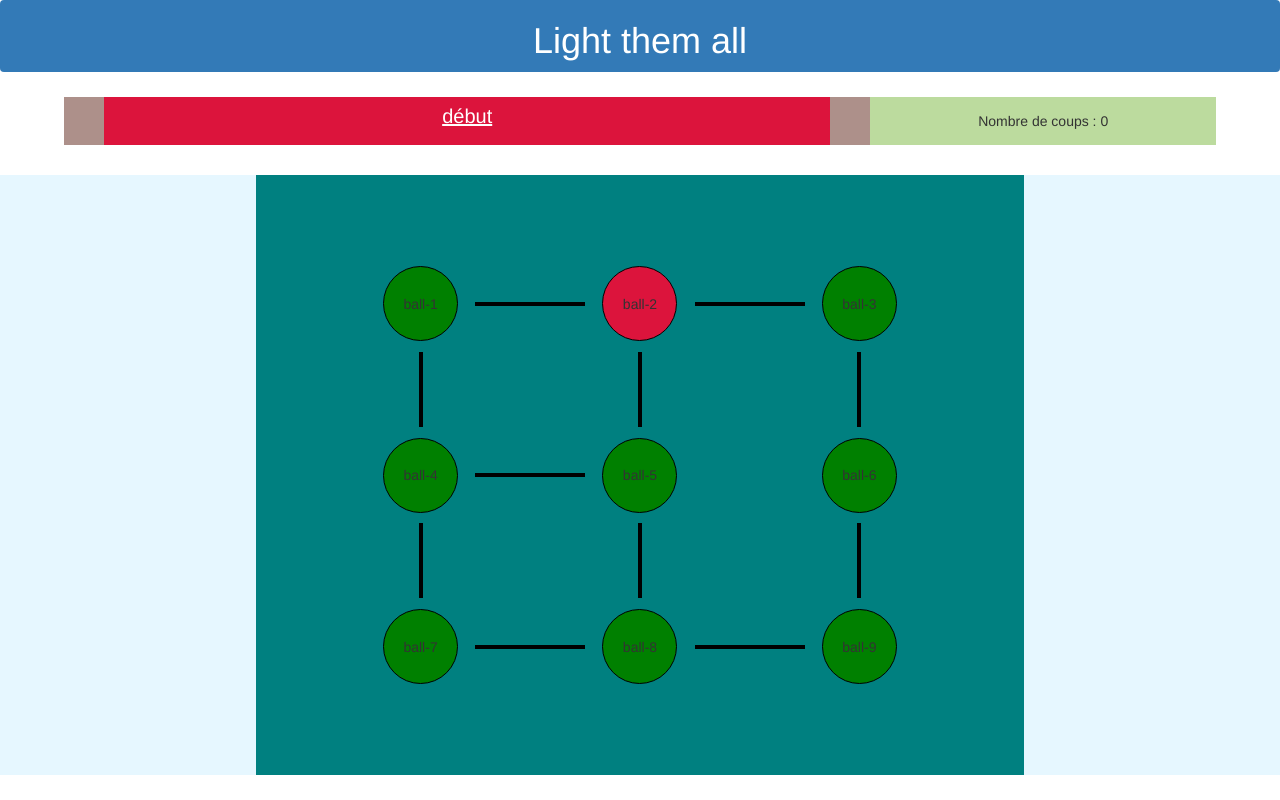
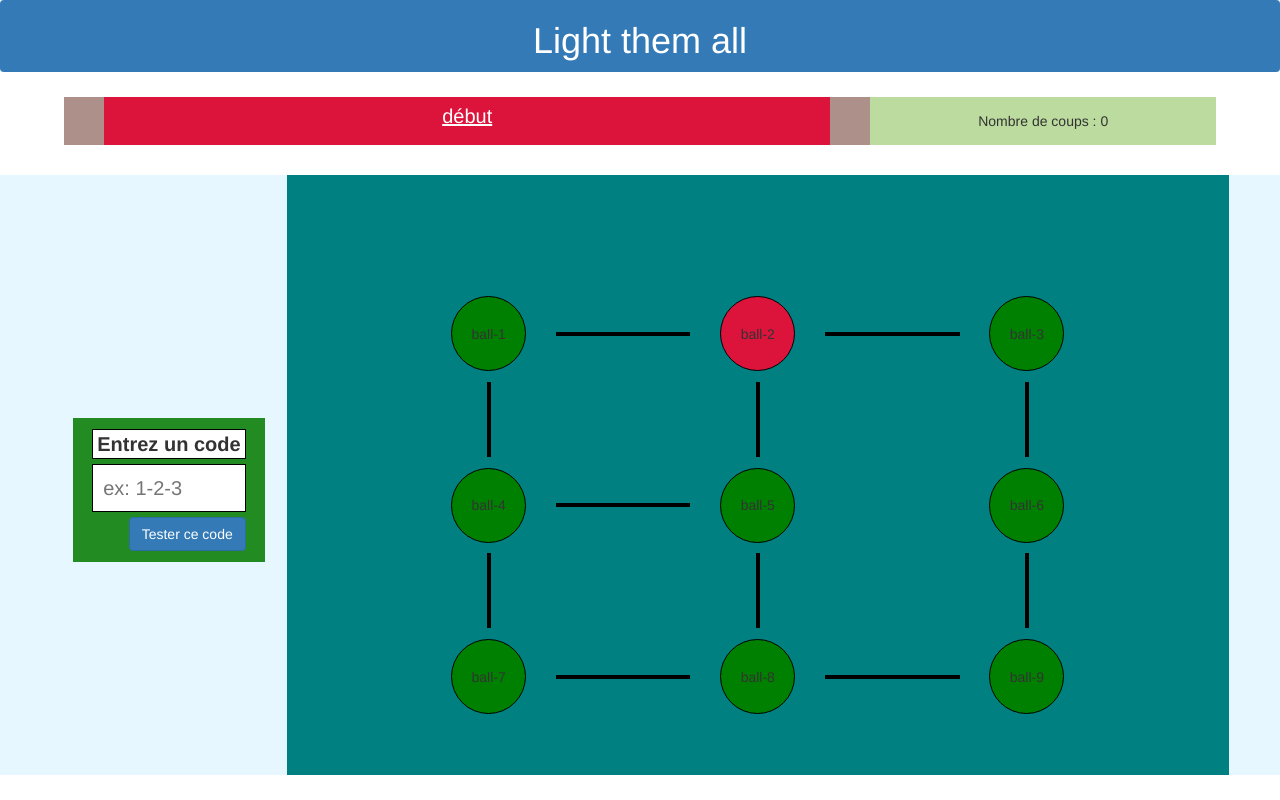
Before and after one commit to blingstand/light, an Angular app: page / in a window 1280 px wide. Built offline with nearby package versions, Linux system fonts and the light colour scheme.

Commit message:
add a code input

```diff
--- a/src/app/app.component.html
+++ b/src/app/app.component.html
@@ -1,5 +1,12 @@
 <nav class="navbar bg-primary text-white">
-  <h1 class="text-center">Light them all </h1>
+	<h1 class="text-center">Light them all </h1>
 </nav>
 <app-score></app-score>
-<app-game></app-game>
+<main class="container-main">
+	<form class="container-app-input-code">
+		<app-input-code></app-input-code>
+	</form>
+	<div class="container-app-game">
+		<app-game></app-game>
+	</div>
+</main>
--- a/src/app/app.component.scss
+++ b/src/app/app.component.scss
@@ -0,0 +1,18 @@
+.container-main{
+	margin-top: 3rem;
+	background-color: #e6f7ff;
+	height: 75vh;
+	display: grid;
+	grid-template-columns: 4% 0.2fr 0.8fr 4%;
+	overflow: hidden;
+	.container-app-input-code{
+		grid-column: 2;
+		background-color: none;
+		display: grid;
+		place-items: center;
+	}
+	.container-app-game{
+		grid-column: 3;
+		background-color: teal;
+	}
+}
--- a/src/app/game/game.component.html
+++ b/src/app/game/game.component.html
@@ -1,16 +1,16 @@
 <!-- j'ai réussi a créer le service et à l'importer dans app mais je dois maintenant l'importer ici -->
 <div class="game-bg">
-	<div class="game-container" >
+	<div class="container-game" >
 
 		<div 	*ngFor="let ball of balls; let i = index"
-				class="ball {{ball.name}} {{ball.status}} text-center"
-				(click)="onModifyBalls(i)">{{ball.name}}</div>
+		class="ball {{ball.name}} {{ball.status}} text-center"
+		(click)="onModifyBalls(i)">{{ball.name}}</div>
 
 		<div 	*ngFor="let nb of counter; let i = index"
-				class="line-vert vert-{{nb}}"></div>
+		class="line-vert vert-{{nb}}"></div>
 
 		<div 	*ngFor="let nb of counter; let i=index"
-				class="line-horiz horiz-{{nb}}"></div>
+		class="line-horiz horiz-{{nb}}"></div>
 
 	</div>
 </div>
--- a/src/app/game/game.component.scss
+++ b/src/app/game/game.component.scss
@@ -2,12 +2,9 @@
 	margin-top: 3rem;
 	background-color: #e6f7ff;
 	height: 75vh;
-	display: grid;
-	grid-template-columns: 20% 1fr 20%;
 	overflow: hidden;
-	.game-container{
+	.container-game{
 		height: 75vh;
-		grid-column: 2;
 		background-color: teal;
 		display: grid;
 		grid-template-columns: repeat(7, 1fr);
--- /dev/null
+++ b/src/app/input-code/input-code.component.html
@@ -0,0 +1,11 @@
+<form class="container-form" (ngSubmit)="onSubmit(f)" #f="ngForm">
+	<div class="content">
+		<label class="form-label" for="code-input">Entrez un code</label>
+		<div class="form-input">
+			<input 	type="text" id="code-input" name="inputCode" ngModel placeholder="ex: 1-2-3" (keyup)="onKeyUp($event)">
+		</div>
+		<div class="container-button">
+			<button class="btn btn-primary" type="submit">Tester ce code</button>
+		</div>
+	</div>
+</form>
--- /dev/null
+++ b/src/app/input-code/input-code.component.scss
@@ -0,0 +1,33 @@
+.container-form{
+	background-color: forestgreen;
+	width: 15vw;
+	height: 18vh;
+	display: grid;
+	place-items: center;
+	.content{
+		background-color: forestgreen;
+		.form-label{
+			width: 100%;
+			background-color: white;
+			font-size: 2rem;
+			text-align: center;
+			font-weight: bold;
+			border: 1px black solid;
+		}
+		.form-input{
+			text-align: center;
+			input{
+				width: 12vw;
+				height: 6vh;
+				font-size: 2rem;
+				border: 1px black solid;
+				padding: 5px 10px;
+
+			}
+		}
+		.container-button{
+			margin-top: 0.5rem;
+			text-align: right;
+		}
+	}
+}
--- /dev/null
+++ b/src/app/input-code/input-code.component.ts
@@ -0,0 +1,25 @@
+import { Component, OnInit } 	from '@angular/core';
+import { NgForm } 				from '@angular/forms';
+
+@Component({
+  selector: 'app-input-code',
+  templateUrl: './input-code.component.html',
+  styleUrls: ['./input-code.component.scss']
+})
+export class InputCodeComponent implements OnInit {
+
+  constructor() { }
+
+  ngOnInit(): void {
+  }
+  onKeyUp(event: any) { // without type info
+    if([8, 46].includes(event.keyCode)) {
+        event.target.value = event.target.value
+    }else{
+    	event.target.value += "-"
+    }
+  }
+	onSubmit(form: NgForm) {
+	    console.log(form.value.inputCode);
+	}
+}
```
Also changed, not shown: src/app/app.module.ts (+14 -11 lines), 1 other file (tests, documents, lock files or other folders).
